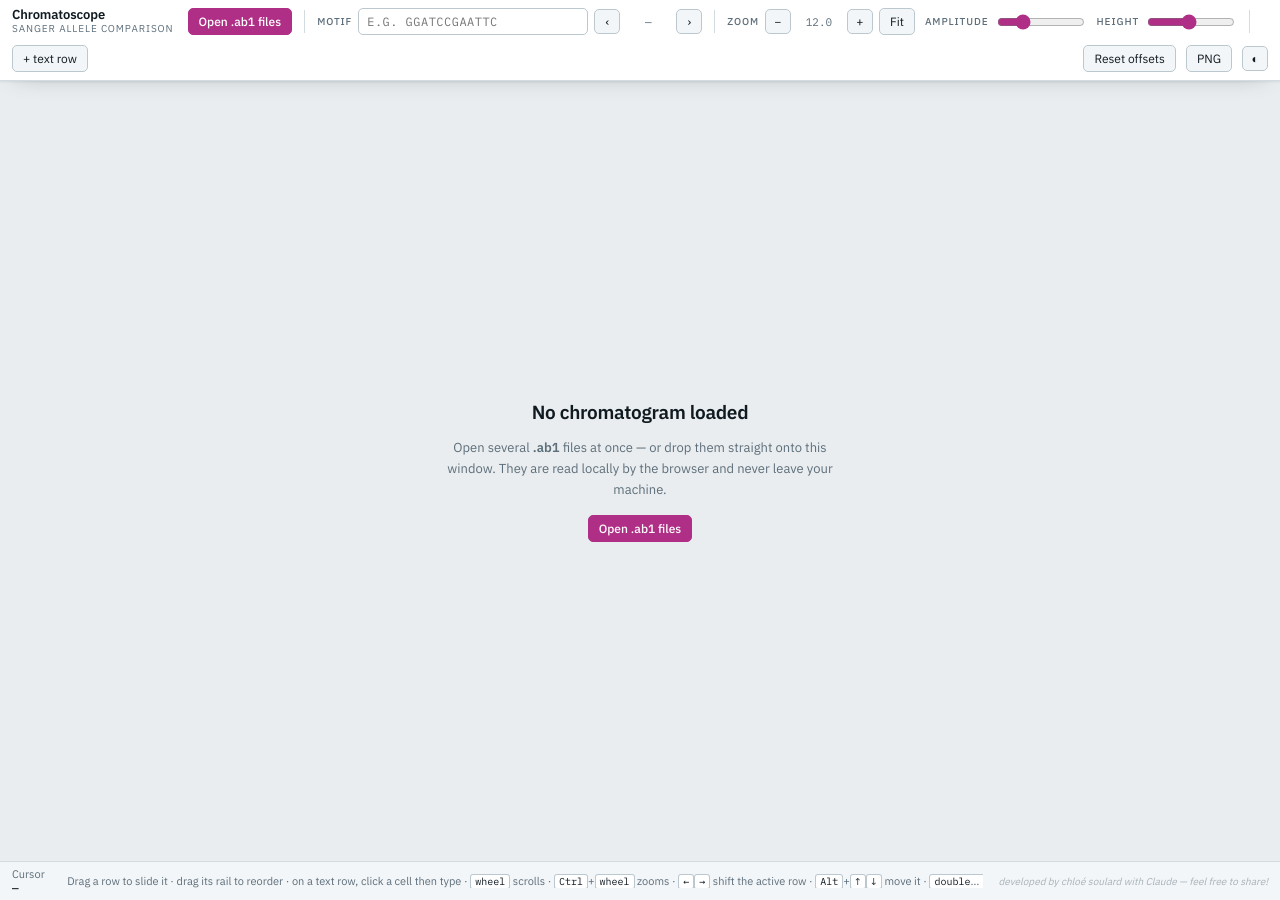
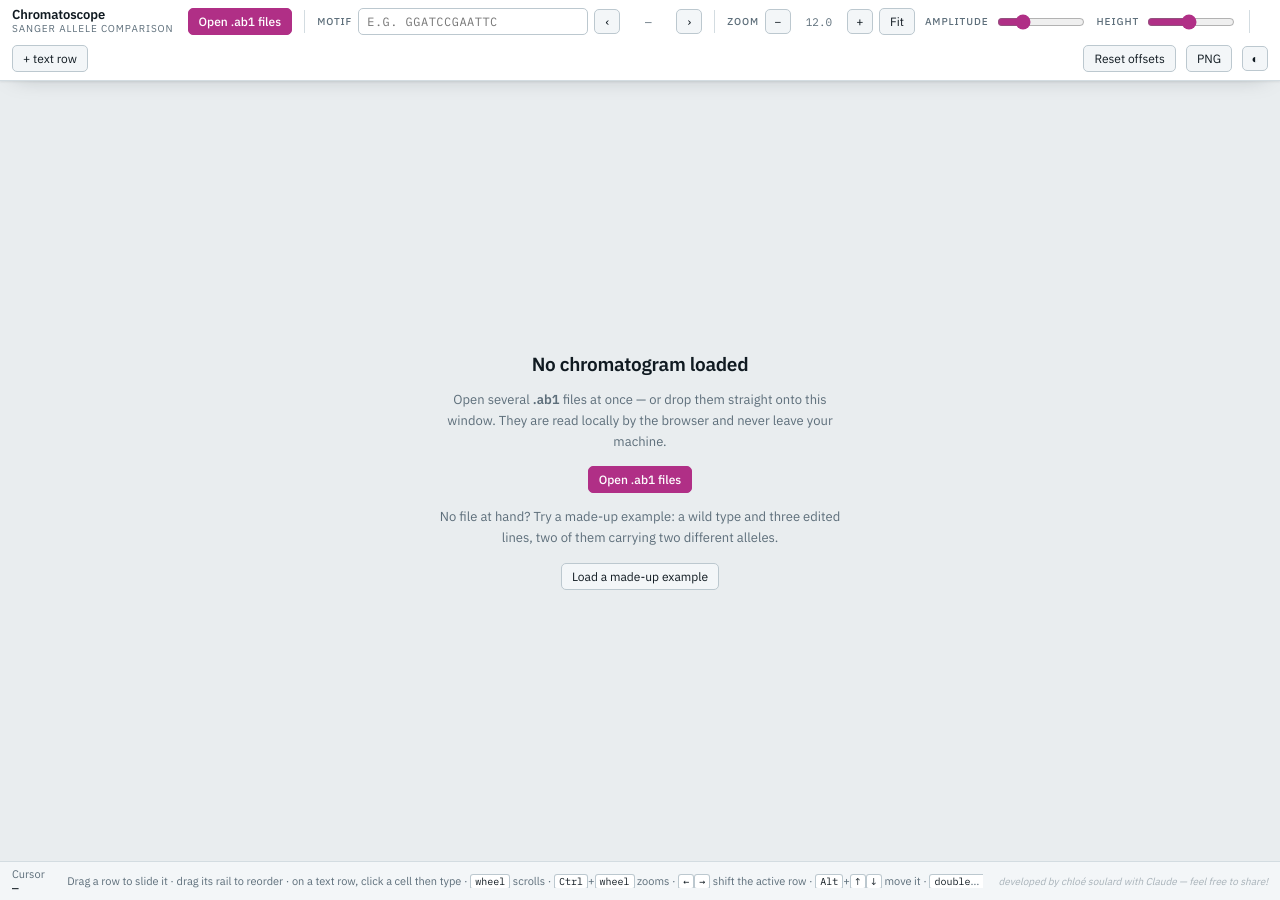
Before and after one commit to Chloe-Soulard/chloe-soulard.github.io, a Jekyll site: the page tools/chromatoscope.html, which Jekyll copies as it is, in a window 1280 px wide. Built offline with Jekyll 4.4.1, drawn with Linux system fonts in a browser that asks for light colours; part of the change alters nothing that is shown.

Commit message:
Chromatoscope with a built-in example
Co-Authored-By: Claude Opus 5.5 <noreply@anthropic.com>

```diff
--- a/tools/chromatoscope.html
+++ b/tools/chromatoscope.html
@@ -259,6 +259,9 @@ input[type=range]{width:88px;accent-color:var(--accent)}
       <label class="btn primary">Open .ab1 files
         <input type="file" id="file2" multiple accept=".ab1,.abi,.fsa" hidden>
       </label>
+      <p>No file at hand? Try a made-up example: a wild type and three edited lines,
+         two of them carrying two different alleles.</p>
+      <button class="btn" id="example">Load a made-up example</button>
     </div>
   </div>
 
@@ -1236,6 +1239,14 @@ async function loadFiles(fileList){
     }
   }
 
+  afterLoad(files.length > 0);
+
+  if (errors.length){
+    $('#hint').innerHTML = '<b style="color:var(--accent)">Not loaded: ' + esc(errors.join(' ; ')) + '</b>';
+  }
+}
+
+function afterLoad(fit){
   const tr = traces();
   if (!state.refId && tr.length)    state.refId    = tr[0].id;
   if (!state.activeId && tr.length) state.activeId = tr[0].id;
@@ -1244,12 +1255,80 @@ async function loadFiles(fileList){
   $('#empty').classList.toggle('hidden', tr.length > 0);
 
   measureCell();
-  if (files.length && tr.length) fitAll();
+  if (fit && tr.length) fitAll();
   runSearch(); refreshRails(); render();
+}
 
-  if (errors.length){
-    $('#hint').innerHTML = '<b style="color:var(--accent)">Not loaded: ' + esc(errors.join(' ; ')) + '</b>';
+/* ============================================================
+   10b. EXAMPLE — made-up traces, built in memory
+   ------------------------------------------------------------
+   A wild type and three lines edited at the same guide. Past the
+   Cas9 cut site, the two lines carrying two different alleles show
+   overlapping peaks, called N — the case this tool was made for.
+   The generator is seeded, so the example is the same every time.
+   ============================================================ */
+function synthTrace(name, alleles, start, len, rnd){
+  const n = Math.min(len, ...alleles.map(a => a.length - start));
+  const ns = 24 + n * 12;
+  const ch = {};
+  for (const b of BASES) ch[b] = new Int16Array(ns);
+  const ploc = new Int16Array(n);
+  const sig = 2.6;
+  let seq = '';
+  for (let i = 0; i < n; i++){
+    const c = Math.round(12 + i * 12 + 2 * Math.sin(i / 23));   // peak spacing drifts a little
+    ploc[i] = c;
+    const h = 650 + 550 * rnd();
+    const share = alleles.length > 1 ? 0.4 + 0.2 * rnd() : 1;   // the two alleles are never quite equal
+    const bases = alleles.map(a => a[start + i]);
+    bases.forEach((b, k) => {
+      const H = h * (k ? 1 - share : share), arr = ch[b];
+      for (let x = Math.max(0, c - 9); x <= Math.min(ns - 1, c + 9); x++)
+        arr[x] += Math.round(H * Math.exp(-((x - c) ** 2) / (2 * sig * sig)));
+    });
+    seq += bases.every(b => b === bases[0]) ? bases[0] : 'N';
   }
+  for (const b of BASES){ const arr = ch[b]; for (let x = 0; x < ns; x++) arr[x] += Math.round(18 * rnd()); }
+  return { fileName: name + ' (made-up)', name, ch, ploc, seq, ns };
+}
+
+function loadExample(){
+  let s = 20240917;
+  const rnd = () => (s = (s * 1664525 + 1013904223) >>> 0) / 4294967296;
+  const flank = (n) => { let x = ''; for (let i = 0; i < n; i++) x += 'ACGT'[Math.floor(rnd() * 4)]; return x; };
+
+  const proto = 'GACCTTGCAGTACGAGTTCA', pam = 'TGG';   // a made-up 20 nt guide and its PAM
+  const left = flank(140);
+  const ref  = left + proto + pam + flank(160);
+  const cut  = left.length + 17;                          // Cas9 cuts 3 bp upstream of the PAM
+  const ins1 = ref.slice(0, cut) + 'A' + ref.slice(cut);
+  const del4 = ref.slice(0, cut - 2) + ref.slice(cut + 2);
+
+  // every read starts at its own base, like real runs: the offsets realign them
+  const lines = [
+    ['WT',          [ref],        8],
+    ['line1 +1/+1', [ins1],       3],
+    ['line2 WT/−4', [ref, del4], 12],
+    ['line3 +1/−4', [ins1, del4], 6]
+  ];
+  const base0 = lines[0][2];
+  for (const [name, alleles, start] of lines){
+    const t = buildTrack(synthTrace(name, alleles, start, 230, rnd));
+    t.offset = start - base0;
+    buildLaneDOM(t);
+  }
+  const wt = traces()[0];
+  state.refId = state.activeId = wt.id;
+  addTextRow(proto + pam, left.length - base0, wt.id, 'sgRNA');
+
+  $('#q').value = state.query = proto.slice(0, 15);
+  afterLoad(true);
+
+  // open on the cut site, where the peaks start to overlap
+  setZoom(13);
+  view.left = (cut - base0) - viewportBases() / 2;
+  clampView(); render();
+  $('#zval').textContent = view.pxpb.toFixed(1);
 }
 
 function fitAll(){
@@ -1271,6 +1350,7 @@ function measureCell(){
 
 $('#file').addEventListener('change',  e => { loadFiles(e.target.files); e.target.value = ''; });
 $('#file2').addEventListener('change', e => { loadFiles(e.target.files); e.target.value = ''; });
+$('#example').onclick = loadExample;
 
 $('#q').addEventListener('input', e => {
   state.query = e.target.value.toUpperCase().replace(/[^ACGTNRYSWKMBDHV]/g, '');
```
